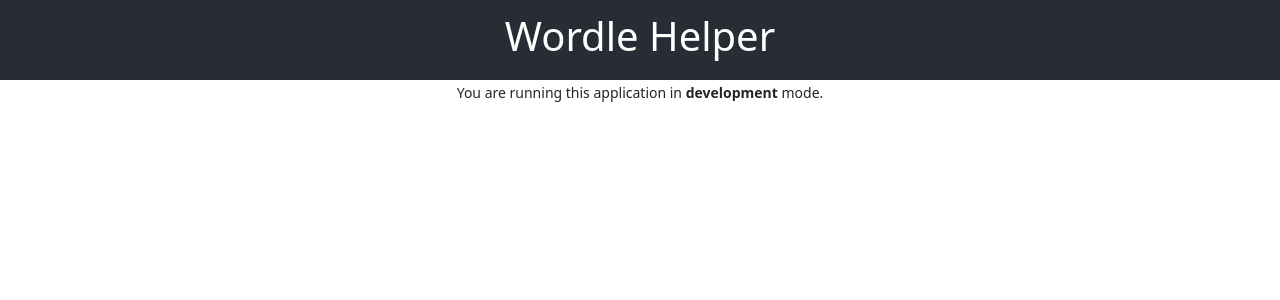
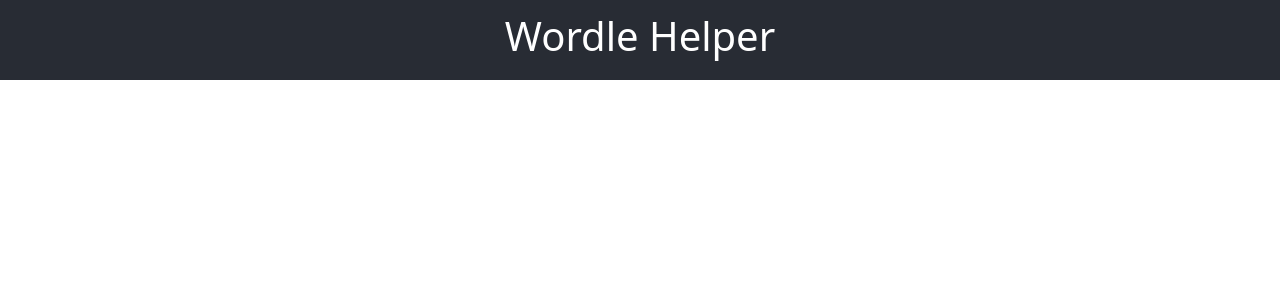
Before and after one commit to Cookiesworld/wordle-solver, a React (Create React App) app: page / in a window 1280 px wide. Shown: the top 300 px of the page. Built offline with nearby package versions, Linux system fonts and the light colour scheme.

Commit message:
Updated components

```diff
--- a/src/App.js
+++ b/src/App.js
@@ -16,10 +16,6 @@ const App = () => {
           <Solver />
         </WordsProvider>
       </AppInsightsErrorBoundary>
-
-      <footer>
-        <small>You are running this application in <b>{process.env.NODE_ENV}</b> mode.</small>
-      </footer>
     </div>
   );
 }
```
